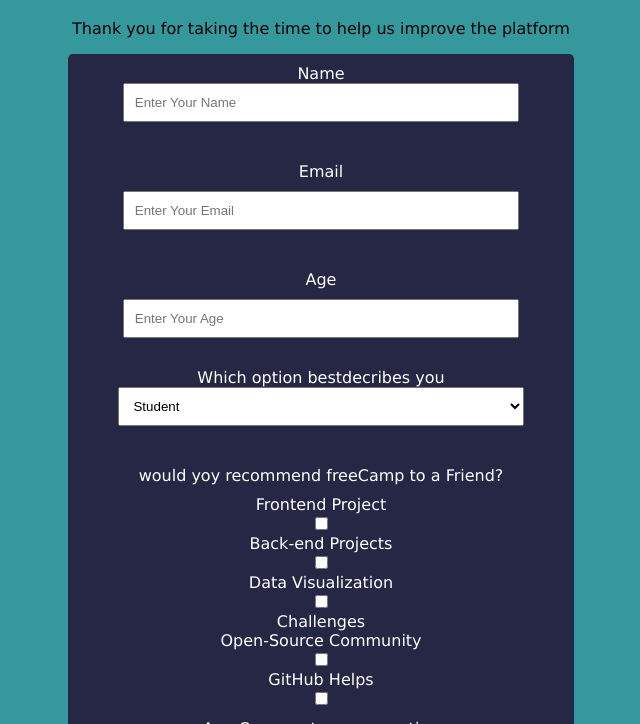
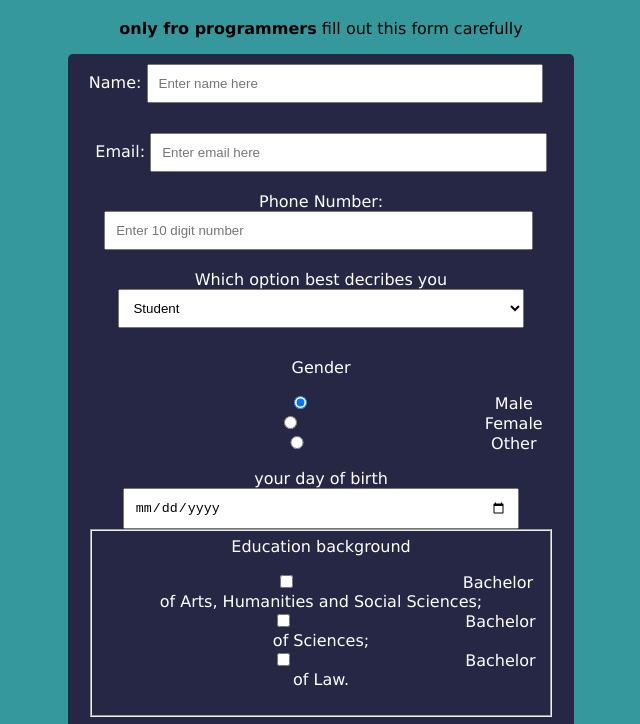
Before and after one commit to Muhaked/Survey-Form, a plain HTML site: page index.html in a window 1280 px wide. Shown: the part 62-786 px from the top of the page, without its empty margins (319-959 px from the left). Drawn offline with Linux system fonts and the light colour scheme.

Commit message:
I added  FCC test suit to index html file

```diff
--- a/index.html
+++ b/index.html
@@ -12,40 +12,35 @@
 <body>
 
     <h1 id="title">Sample Survey Form</h1>
-    <p id="desription">Thank you for taking the time to help us improve the platform </p>
+    <p id="description"><b>only fro programmers</b> fill out this form carefully</p>
     <!-- form section starts -->
     <section class="form-section">
+
         <form id="survey-form">
             <div class="form-control">
-                <div class="lable">
-                    <label for="name" id="=name">Name</label>
-                </div>
+                <div>
+                    <label id="name-label" for="name">Name:</label>
+                    <input type="text" required id="name" name="user_name" placeholder="Enter name here">   </div>
 
-                <input type="text" id="name" placeholder="Enter Your Name">
+
             </div>
 
             <div class="form-control">
-                <div class="label">
-                    <label for="email" id="=email*">Email</label>
+
+                <label id="email-label" for="Email">Email:</label>
+                <input type="email" required id="email" name="user_email" placeholder="Enter email here">
             </div>
+            <div>
+                <label id="number-label" for="phone">Phone Number:</label>
+                <input type="number" id="number" name="user_name" placeholder="Enter 10 digit number" min="1" max="9">  </div>
 
-                <input type="email" id="email" placeholder="Enter Your Email">
-            </div>
-
-            <div class="form-control">
-                <div class="label">
-                    <label for="age" id="=email*">Age</label>
-                </div>
-
-                <input type="age" id="email" placeholder="Enter Your Age">
-            </div>
 
             <div class="form-control">
                 <div class="lable">
-                    <label for="role" id="role">Which option bestdecribes you </label>
+                    <label for="role" id="role">Which option best decribes you </label>
                 </div>
 
-                <select name="role" id="role">
+                <select name="role" id="dropdown">
     <option  value="student">Student</option>
     <option value="doctor">doctor</option>
     <option value="intern">intern</option>
@@ -54,45 +49,37 @@
             </div>
 
             <div class="form-control">
-                <div class="label">
-                    <label> would yoy recommend freeCamp to a Friend?</label>
+
+
+
+                <div chk-container>
+                    <label for="Gender">Gender</label>
+                    <p>
+                        <input class="chk1" type="radio" name="gender" value="male" checked> Male<br>
+                        <input class="chk1" type="radio" name="gender" value="female"> Female<br>
+                        <input class="chk1" type="radio" name="gender" value="other"> Other
+                    </p>
                 </div>
+                <label for="date-label">your day of birth</label>
+                <input type="date" name="bday">
 
-                <!-- <label for="recommend"> -->
 
-                <!-- check boxes here -->
-                <div class="chk-container">
-                    <div class="chk1">
-                        <label for="chk">Frontend Project </label>
+                <!--Check boxes  -->
+                <fieldset>
+                    <label for="Gender">Education background </label>
+                    <p>
+                        <input type="checkbox" name="tattoo" value="tattoo">Bachelor of Arts, Humanities and Social Sciences;<br>
+                        <input type="checkbox" name="age" value="Car"> Bachelor of Sciences;<br>
+                        <input type="checkbox" name="car" value="car"> Bachelor of Law.<br>
 
-                        <input type="checkbox" id="checkbox1">
-                    </div>
-                    <div class="chk1">
-                        <label for="chk">Back-end Projects</label>
+                    </p>
+                </fieldset>
 
-                        <input type="checkbox" id="checkbox1">
-                    </div>
-                    <div class="chk2">
-                        <label for="chk">Data Visualization </label>
 
-                        <input type="checkbox" id="checkbox1">
-                    </div>
-                    <div class="chk3">
-                        <label for="chk"> Challenges </label>
 
-                        <div class="chk4">
-                            <label for="chk">Open-Source Community </label>
 
-                            <input type="checkbox" id="checkbox1">
-                        </div>
-                        <div class="chk2">
-                            <label for="chk">GitHub Helps </label>
 
-                            <input type="checkbox" id="checkbox1">
-                        </div>
 
-                    </div>
-                    <!-- check boxes ends here -->
 
 
 
@@ -101,12 +88,10 @@
                         <label for="comment">Any Comments or suggestion </label>
                     </div>
 
-                        <textarea class="text" name="comment" id="comment" cols="30" rows="10"> Enter Your Comment Here</textarea>
+                    <textarea value="attribute" class="text" name="comment" id="comment" cols="30" rows="10"> Enter Your Comment Here</textarea>
 
-                    </div>
-                    <div class="btn">
-                        <button btn-submit>Submit</button>
-                    </div>
+                    <div id="submitbutton">
+                        <button type="submit" id="submit">Send your application</button>   </div>
 
         </form>
     </section>
--- a/style.css
+++ b/style.css
@@ -4,6 +4,7 @@
 
 #desription {
     text-align: center;
+    text-size-adjust: 16px;
 }
 
 body {
@@ -20,22 +21,27 @@
     color: #fff;
     border-radius: 5px;
 }
+
 .form-control {
     margin: 10px;
     padding: 10px;
     display: block;
 }
+
 input {
     width: 80%;
     padding: 10px;
 }
+
 .label {
     padding: 10px;
 }
+
 select {
     width: 87%;
     padding: 10px;
 }
+
 .btn-container {
     border: 1px solid;
     display: flex;
@@ -43,12 +49,15 @@
     justify-content: flex-start;
     align-items: start;
 }
+
 .text {
     width: 100%;
 }
+
 .btn {
     width: 100%;
 }
+
 button {
     padding: 10px;
     width: 100%;
@@ -58,9 +67,12 @@
     font-size: 600;
     font-weight: bold;
 }
+
 .chk1 {
     position: relative;
 }
+
+
 /* form {
   background-color: #a4d9db;
   max-width: 600px;
```
Lines whose indentation alone changed are shown as unchanged.
